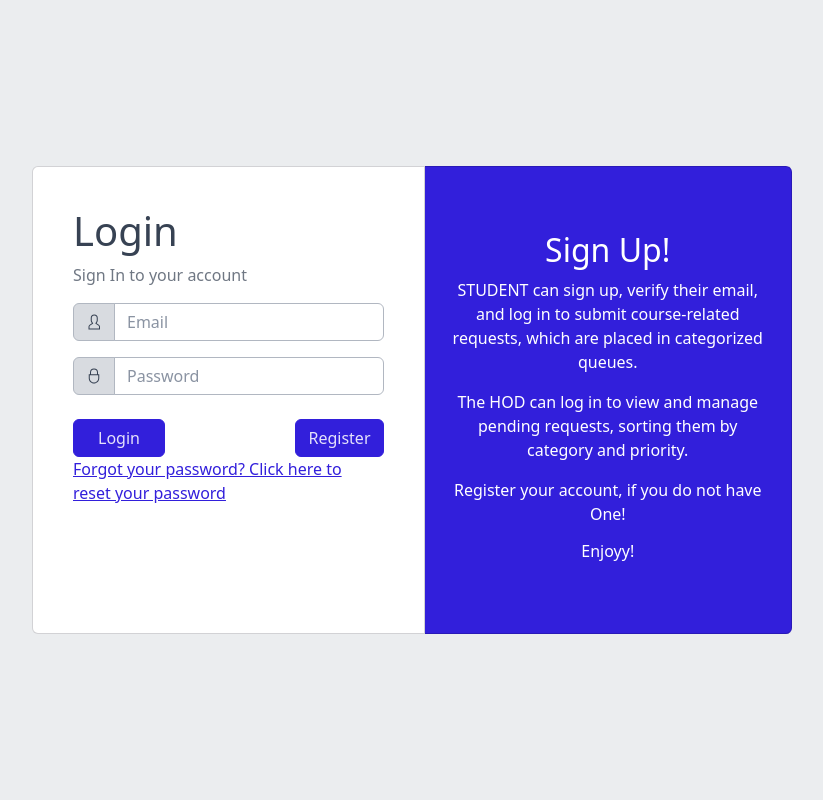
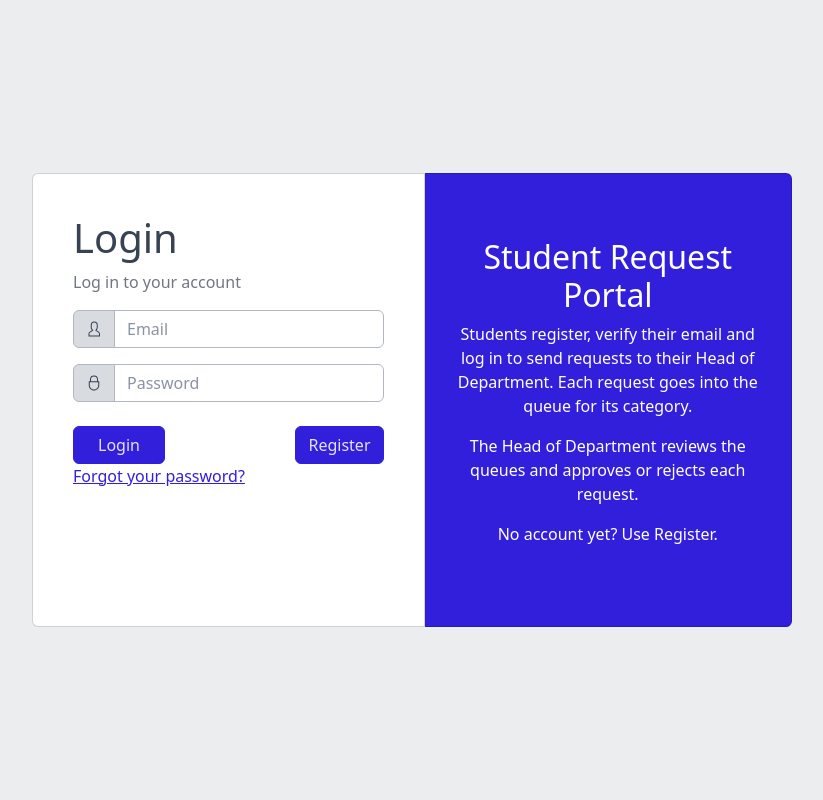
Before and after one commit to maryam843/student-request-portal, a Node server app: page / in a window 1280 px wide. Shown: the whole page, without its empty margins (228-1051 px from the left). Run offline with Node 20, Linux system fonts and the light colour scheme; some libraries are stand-ins or nearby versions.

Commit message:
Use plain, consistent wording in messages and on the login pages
Remove exclamation marks and chatty text ("Enjoyy!", "Sign Up!", "Click
here to reset your password"), use "log in" as the verb everywhere, use the
same message for unexpected errors, drop the colons after form labels and
replace the en dashes in the README, LICENSE and a comment.

```diff
--- a/app.js
+++ b/app.js
@@ -159,7 +159,7 @@ function requireRole(accountType) {
 const port = process.env.PORT || 8000;
 
 /**
- * Allow at most 10 tries per 15 minutes from the same IP address, then show a friendly message
+ * Allow at most 10 tries per 15 minutes from the same IP address, then show a message
  * on the same page. Used on login, register and forgot password to slow down password guessing
  * and spam. For login only failed attempts count.
  */
@@ -352,13 +352,13 @@ app.post('/register', limitTries('register'), uploadProfilePic, async (req, res)
 app.get("/verify-email", async (req, res) => {
     const token = text(req.query.token);
     if (!token) {
-        return res.redirect("/register?error=Error while verifying your email, please try again.");
+        return res.redirect("/register?error=The verification link is invalid or has already been used.");
     }
     const success = await business.verifyUser(token);
     if (success) {
-        res.redirect("/login?msg=Email verified! Please login to continue.");
+        res.redirect("/login?msg=Email verified. You can now log in.");
     } else {
-        res.redirect("/register?error=Error while verifying your email, please try again.");
+        res.redirect("/register?error=The verification link is invalid or has already been used.");
     }
 });
 
@@ -386,7 +386,7 @@ app.post('/forgot-password', limitTries('forgot-password'), async (req, res) =>
         return res.render('forgot-password', { message });
     } catch (err) {
         console.error("Error generating reset token:", err);
-        return res.render('forgot-password', { error: "Error occurred. Try again later." });
+        return res.render('forgot-password', { error: "Something went wrong. Please try again." });
     }
 });
 
@@ -411,12 +411,12 @@ app.post('/reset-password', async (req, res) => {
     try {
         const result = await business.resetPassword(token, password, confirmPassword);
         if (result.success) {
-            return res.redirect("/login?msg=Password updated! Please login with your new password.");
+            return res.redirect("/login?msg=Password updated. Log in with your new password.");
         }
         return res.render('reset-password', { token, error: result.message });
     } catch (err) {
         console.error("Password reset error:", err);
-        return res.render('reset-password', { token, error: "Error updating password. Try again." });
+        return res.render('reset-password', { token, error: "Something went wrong. Please try again." });
     }
 });
 
@@ -434,18 +434,18 @@ app.post('/login', limitTries('login', true), async (req, res) => {
         const user = await business.authenticateUser(email, password);
         if (!user) {
             res.locals.failedAttempt = true;
-            return res.redirect("/login?error=Invalid email or password. Please check and try again.");
+            return res.redirect("/login?error=Invalid email or password.");
         }
 
         if (!user.verified) {
-            return res.redirect("/login?error=Account not verified. Please check your email.");
+            return res.redirect("/login?error=Account not verified. Open the verification link first.");
         }
 
         // Start a fresh session and remember who is logged in
         req.session.regenerate((err) => {
             if (err) {
                 console.error("Error creating session:", err);
-                return res.redirect("/login?error=Something went wrong. Please try again later.");
+                return res.redirect("/login?error=Something went wrong. Please try again.");
             }
             req.session.user = {
                 email: user.email,
@@ -461,7 +461,7 @@ app.post('/login', limitTries('login', true), async (req, res) => {
         });
     } catch (error) {
         console.error("Error during login:", error);
-        return res.redirect("/login?error=Something went wrong. Please try again later.");
+        return res.redirect("/login?error=Something went wrong. Please try again.");
     }
 });
 
--- a/business.js
+++ b/business.js
@@ -87,12 +87,12 @@ async function generateResetToken(email) {
  */
 async function resetPassword(token, newPassword, repeatPassword) {
     if (!newPassword || newPassword !== repeatPassword) {
-        return { success: false, message: "Passwords do not match or are empty." };
+        return { success: false, message: "The passwords do not match." };
     }
 
     const user = await persistence.getUserByResetToken(token);
     if (!user) {
-        return { success: false, message: "Invalid or expired reset token." };
+        return { success: false, message: "Invalid or expired reset link. Please request a new one." };
     }
 
     const hashedPassword = await bcrypt.hash(newPassword, BCRYPT_ROUNDS);
@@ -133,7 +133,7 @@ function moveToNextWorkingStart(date) {
 
 /**
  * Calculates estimated request completion time based on queue size and working hours
- * (9am–5pm, Sunday to Thursday). Each request already in the queue adds baseMinutes.
+ * (9am-5pm, Sunday to Thursday). Each request already in the queue adds baseMinutes.
  * Uses the server's local time.
  */
 function calculateEstimatedCompletionTime(countInQueue, baseMinutes = 15, now = new Date()) {
--- a/views/forgot-password.hbs
+++ b/views/forgot-password.hbs
@@ -20,7 +20,7 @@
             {{#if error}}<div class="alert alert-danger">{{error}}</div>{{/if}}
             {{#if message}}<div class="alert alert-success">{{message}}</div>{{/if}}
             <form method="POST" action="/forgot-password">
-                <label for="email" class="form-label">Email:</label>
+                <label for="email" class="form-label">Email</label>
                 <input type="email" id="email" name="email" class="form-control mb-3" required />
                 <button type="submit" class="btn btn-primary">Send Reset Link</button>
             </form>
--- a/views/login.hbs
+++ b/views/login.hbs
@@ -26,7 +26,7 @@
             <div class="card col-md-7 p-4 mb-0">
               <div class="card-body">
                 <h1>Login</h1>
-                <p class="text-medium-emphasis">Sign In to your account</p>
+                <p class="text-medium-emphasis">Log in to your account</p>
                 {{#if error}}<div class="alert alert-danger">{{error}}</div>{{/if}}
                 {{#if msg}}<div class="alert alert-success">{{msg}}</div>{{/if}}
                 <form action="/login" method="POST">
@@ -53,7 +53,7 @@
                     <div class="col-6 text-end">
                       <a href="/register" class="btn btn-primary">Register</a>
                     </div>
-                    <a href="/forgot-password">Forgot your password? Click here to reset your password</a>
+                    <a href="/forgot-password">Forgot your password?</a>
                   </div>
                 </form>
               </div>
@@ -61,12 +61,11 @@
             <div class="card col-md-5 text-white bg-primary py-5">
               <div class="card-body text-center">
                 <div>
-                  <h2>Sign Up!</h2>
-                  <p>STUDENT can sign up, verify their email, and log in to submit course-related requests, which are
-                    placed in categorized queues. </p>
-                  <p>The HOD can log in to view and manage pending requests, sorting them by category and priority. </p>
-                  <p> Register your account, if you do not have One!</p>
-                  <h6>Enjoyy!</h6>
+                  <h2>Student Request Portal</h2>
+                  <p>Students register, verify their email and log in to send requests to their Head of Department.
+                    Each request goes into the queue for its category.</p>
+                  <p>The Head of Department reviews the queues and approves or rejects each request.</p>
+                  <p>No account yet? Use Register.</p>
                 </div>
               </div>
             </div>
--- a/views/reset-password.hbs
+++ b/views/reset-password.hbs
@@ -16,14 +16,14 @@
       <div class="row justify-content-center">
         <div class="col-md-6">
           <div class="card p-4">
-            <h2>Reset Your Password</h2>
+            <h2>Reset Password</h2>
             {{#if error}}<div class="alert alert-danger">{{error}}</div>{{/if}}
             <form method="POST" action="/reset-password">
                 <input type="hidden" name="token" value="{{token}}" />
-                <label for="password" class="form-label">New Password:</label>
+                <label for="password" class="form-label">New password</label>
                 <input type="password" id="password" name="password" class="form-control mb-3" required />
 
-                <label for="confirmPassword" class="form-label">Confirm New Password:</label>
+                <label for="confirmPassword" class="form-label">Repeat new password</label>
                 <input type="password" id="confirmPassword" name="confirmPassword" class="form-control mb-3" required />
 
                 <button type="submit" class="btn btn-primary">Reset Password</button>
```
Also changed, not shown: README.md, 1 other file.
